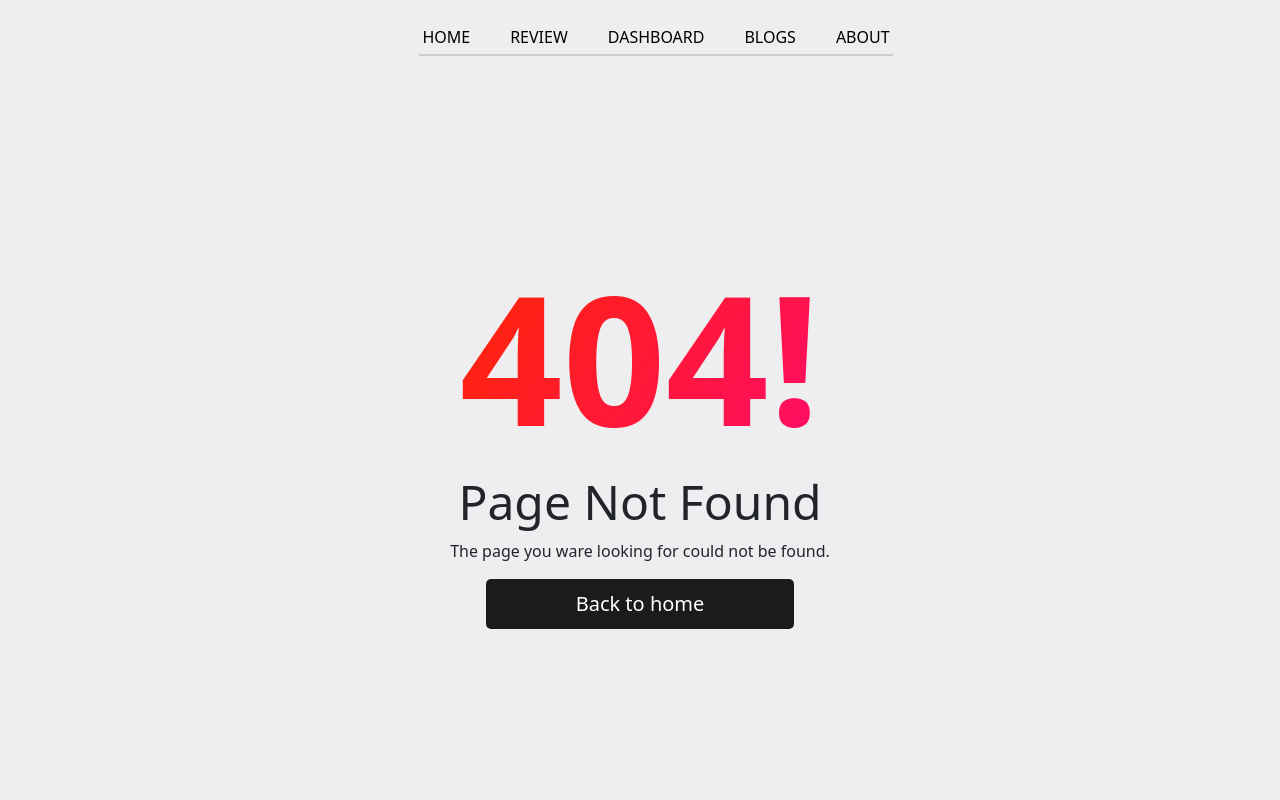
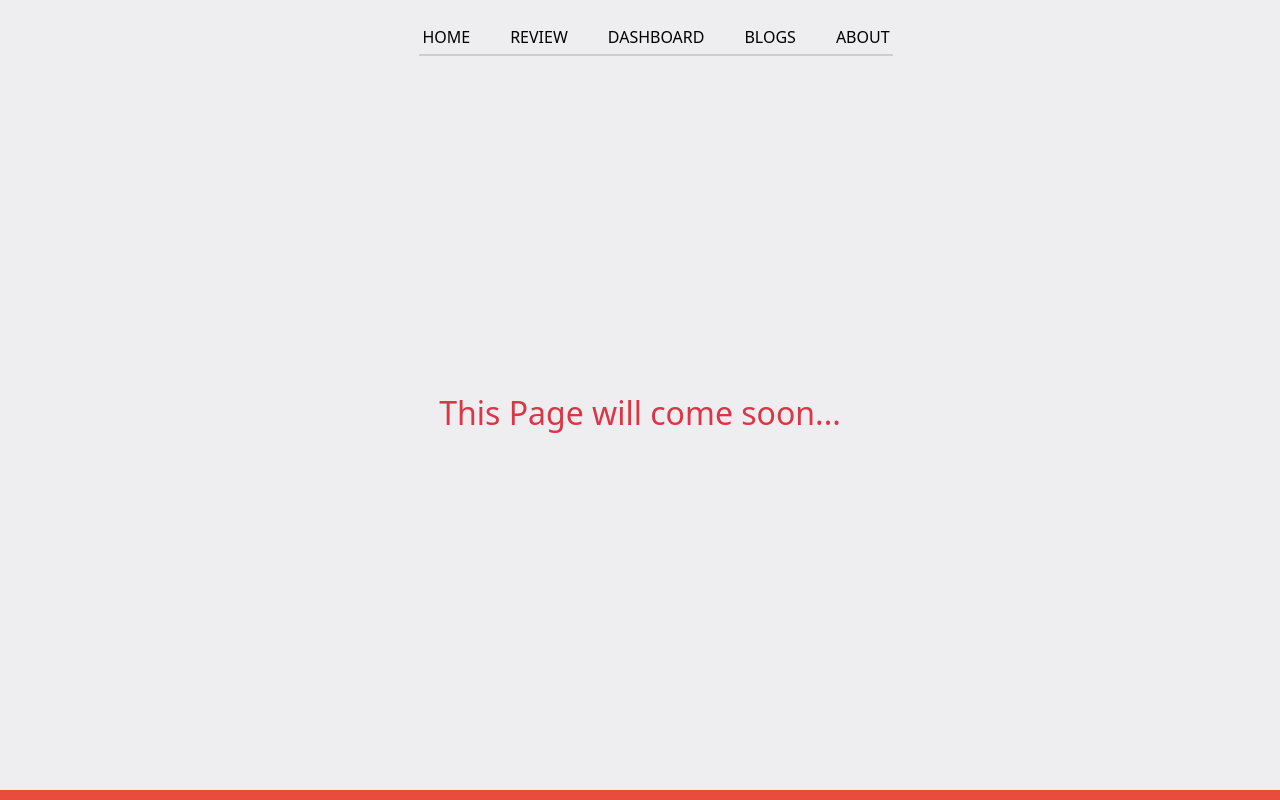
Before and after one commit to suronjit797/organic-firm, a React (Create React App) app: page /buy-now in a window 1280 px wide. Before the commit this address had no page. Shown: the top 800 px of the page. Built offline with nearby package versions, Linux system fonts and the light colour scheme.

Commit message:
comingsoon page

```diff
--- a/src/App.css
+++ b/src/App.css
@@ -19,6 +19,7 @@ body .app{
     min-height: 100vh;
     display: flex;
     flex-direction: column;
+    overflow-x: hidden;
 }
 
 img{
--- a/src/App.js
+++ b/src/App.js
@@ -11,6 +11,7 @@ import Blogs from './page/Blogs/Blogs';
 import About from './page/About/About';
 import NotFound from './page/NotFound/NotFound';
 import Footer from './components/Footer/Footer';
+import ComingSoon from './page/ComingSoon/ComingSoon';
 
 function App() {
   return (
@@ -24,6 +25,7 @@ function App() {
           <Route path='/dashboard' element={<Dashboard />} />
           <Route path='/blogs' element={<Blogs />} />
           <Route path='/about' element={<About />} />
+          <Route path='/buy-now' element={<ComingSoon />} />
           <Route path='*' element={<NotFound />} />
 
         </Routes>
--- /dev/null
+++ b/src/page/ComingSoon/ComingSoon.css
@@ -0,0 +1,6 @@
+.coming_soon{
+    min-height: calc(100vh - 150px);
+    display: flex;
+    align-items: center;
+    place-content: center;
+}
--- /dev/null
+++ b/src/page/ComingSoon/ComingSoon.js
@@ -0,0 +1,13 @@
+import React from 'react';
+
+import './ComingSoon.css'
+
+const ComingSoon = () => {
+    return (
+        <div className='coming_soon'>
+            <h2 className='text-danger'> This Page will come soon... </h2>
+        </div>
+    );
+};
+
+export default ComingSoon;
--- a/src/page/Review/ReviewPage.js
+++ b/src/page/Review/ReviewPage.js
@@ -21,7 +21,7 @@ const ReviewPage = () => {
         <div className='review_page'>
             <h1 className="text-center"> Review: ({reviews.length}) </h1>
             <h3 className="text-center mb-4">
-                Rating: <small className='text-secondary'>{reviewSum} / {reviewTotal}</small>
+                Rating: <small className='text-secondary'>{reviewSum} / {reviews.length}</small>
             </h3>
             {
                 reviews.length > 0 ? (
```
